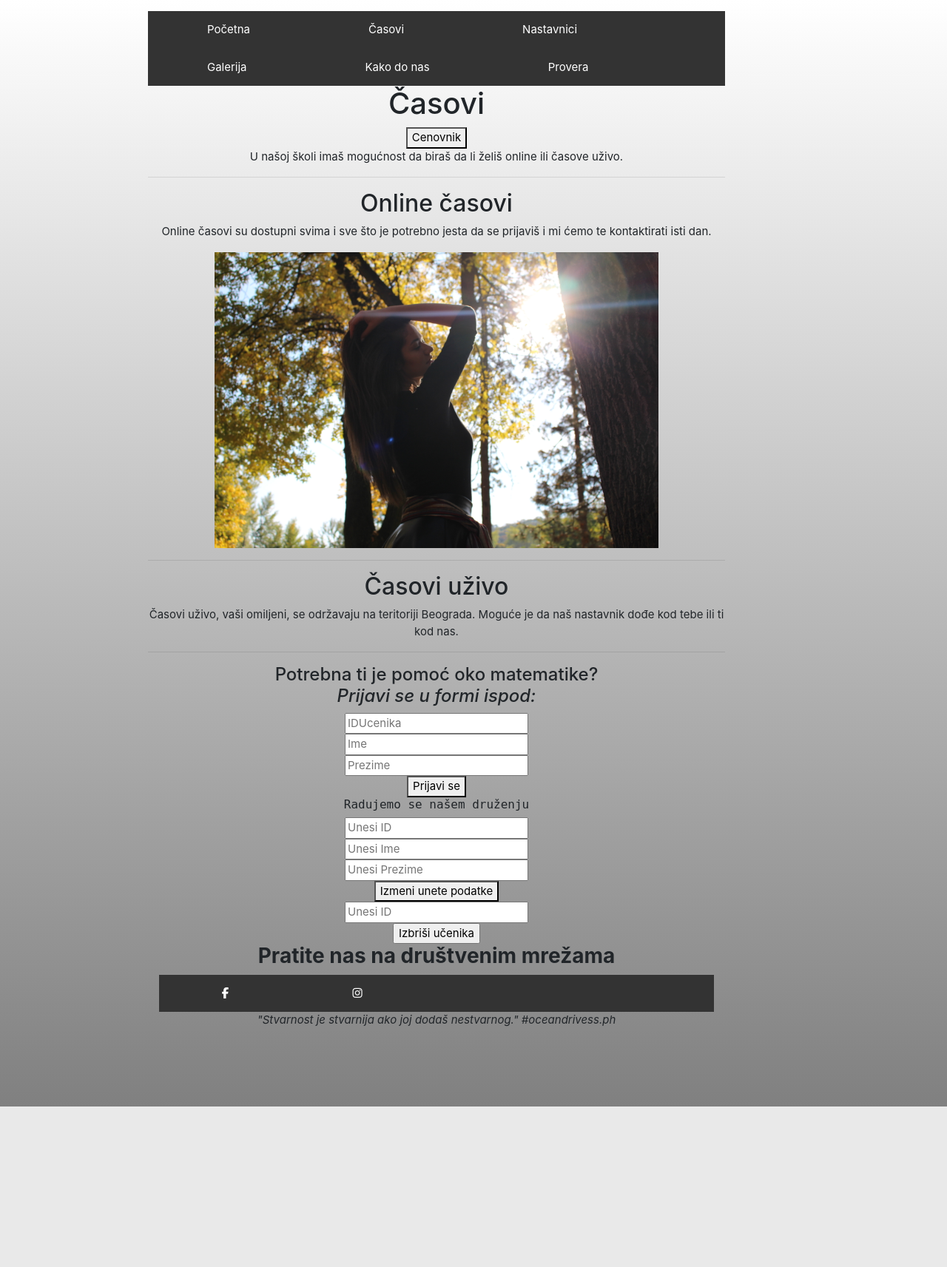
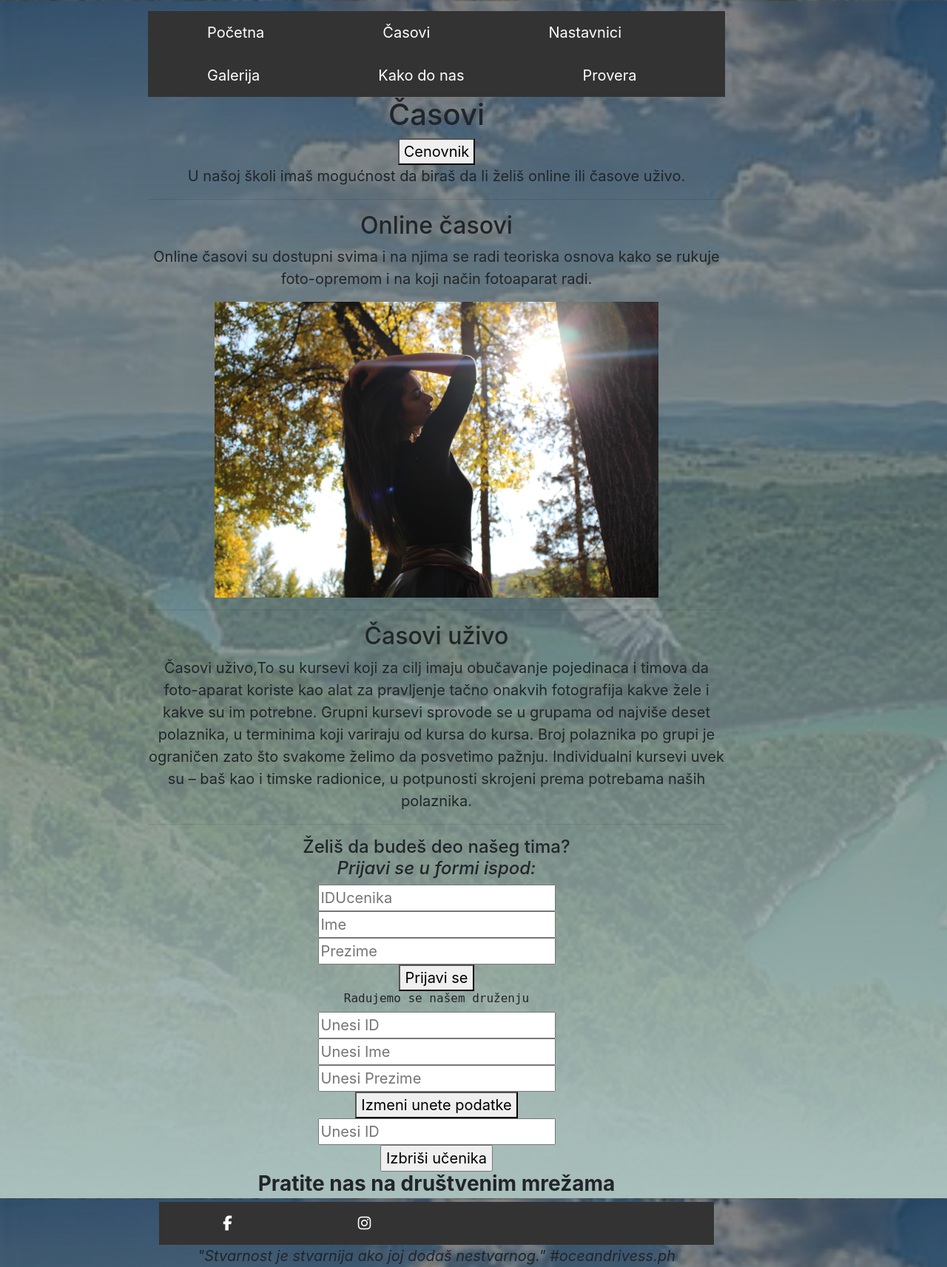
Before and after one commit to SaraStikic/oceandrivess.ph, a PHP site: page /casovi.php in a window 1280 px wide. Shown: the whole page at 74% size. Before the commit the page ends 1496 px from the top, so only its background shows below. Run offline with PHP 8.4, Linux system fonts and the light colour scheme; some libraries are stand-ins or nearby versions.

Commit message:
izmena14

```diff
--- a/casovi.php
+++ b/casovi.php
@@ -9,17 +9,25 @@
 </head>
 <body>
     <style>body {
-  background: linear-gradient(white,gray);
+
+  background: linear-gradient(rgba(0,0,0,0.5),#a9c0bd),url(imgs/glavna.jpg);
+  background-size: cover;
+  background-size: center;
+  height:200vh;
   -webkit-background-size: cover;
   -moz-background-size: cover;
   -o-background-size: cover;
   background-size: cover;
   padding-bottom: 100px;
-  font-size:15px;
+  font-size:20px;
   text-align: center;
   margin: 15px 300px 5px 200px;
 }
 #prijavaForma {
+  background: linear-gradient(rgba(0,0,0,0.5),#a9c0bd),url(imgs/glavna.jpg);
+  background-size: cover;
+    background-size: center;
+    height:100vh;
     width:400px;
     margin-top: 30px;
     padding:10px;
@@ -40,17 +48,22 @@
 <p>U našoj školi imaš mogućnost da biraš da li želiš online ili časove uživo.</p>
 <hr>
 <h2>Online časovi</h2>
-<p>Online časovi su dostupni svima i sve što je potrebno jesta da se prijaviš i mi ćemo te
-kontaktirati isti dan.</p>
+<p>Online časovi su dostupni svima i na njima se radi teoriska osnova kako se rukuje
+foto-opremom i na koji način fotoaparat radi.</p>
 <img src="imgs/slika2.JPG" alt="" width="600" height="400">
 <hr>
 <h2>Časovi uživo</h2>
-<p>Časovi uživo, vaši omiljeni, se održavaju na teritoriji Beograda. Moguće je da
-naš nastavnik dođe kod tebe ili ti kod nas.</p>
+<p>Časovi uživo,To su kursevi koji za cilj imaju obučavanje pojedinaca i timova da foto-aparat koriste
+ kao alat za pravljenje tačno onakvih fotografija kakve žele i kakve su im potrebne.
+Grupni kursevi sprovode se u grupama od najviše deset polaznika,
+u terminima koji variraju od kursa do kursa.
+Broj polaznika po grupi je ograničen zato što svakome želimo da posvetimo pažnju.
+Individualni kursevi uvek su – baš kao i timske radionice,
+u potpunosti skrojeni prema potrebama naših polaznika. </p>
 <hr>
 
 <div id="prijavaFoma">
-  <h4>Potrebna ti je pomoć oko matematike? <br>
+  <h4>Želiš da budeš deo našeg tima? <br>
 <i>Prijavi se u formi ispod:</i></h4>
 <form action="includes/signup.inc.php" method="POST">
 <input type="text", name="idu", placeholder="IDUcenika">
--- a/classes/cenovnik.php
+++ b/classes/cenovnik.php
@@ -10,7 +10,8 @@
     <meta name="viewport" content="width=device-width, initial-scale=1.0">
     <title>Cenovnik</title>
 </head>
-<style>body
+<style>
+body
  {
   background: linear-gradient(white,gray);
   -webkit-background-size: cover;
@@ -22,6 +23,7 @@
   text-align: center;
   margin: 15px 300px 5px 200px;
 }
+
 </style>
 <body>
 
--- a/footer.php
+++ b/footer.php
@@ -15,7 +15,7 @@
         <h3><b>Pratite nas na društvenim mrežama</b></h3>
 
         <ul class="social-links">
-          <li><a href="https://www.facebook.com/Mathiscool5/" target="_blank"><i class="fa fa-facebook fa-fw"></i></a></li>
+          <li><a href="https://www.facebook.com/oceandrivessph-102375867840604" target="_blank"><i class="fa fa-facebook fa-fw"></i></a></li>
           <li><a href="https://www.instagram.com/oceandrivess.ph/" target="_blank"><i class="fa fa-instagram fa-fw"></i></a></li>
 
         </ul>
--- a/prikazinastavnika.php
+++ b/prikazinastavnika.php
@@ -1,7 +1,8 @@
 <?php
 if (!isset ($_GET["nastavnikid"])){
 echo "Parametar ID nije prosleđen!";
-} else {
+}
+else {
 $pomocna=$_GET["nastavnikid"];
 //uspostavljanje konekcije
 include "konekcija.php";
@@ -21,7 +22,7 @@ while($red = $rezultat->fetch_object()){
  echo "<tr>";
  echo "<td>" . $red->nastavnikid . "</td>";
  echo "<td>" . $red->imen . "</td>";
- echo "<td>" . $red->prezimen . "</td>";
+ echo "<td>" . $red->prezime . "</td>";
 
  echo "</tr>";
  }
```
Also changed, not shown: centar.php (added, +28 -0 lines), galerija.php (+6 -3 lines), index.php (+26 -14 lines), kontakt.php (+5 -2 lines), nastavnici.php (+5 -2 lines), pretrazi.php (added, +32 -0 lines), proveriucenika.php (+5 -2 lines), imgs/fotograf.jpg (added), imgs/glavna.jpg (added).
